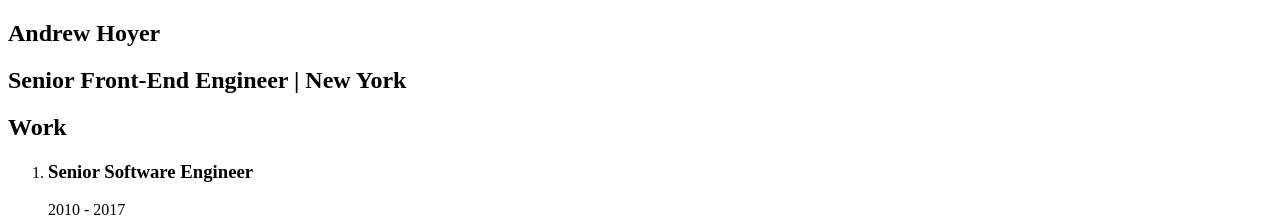
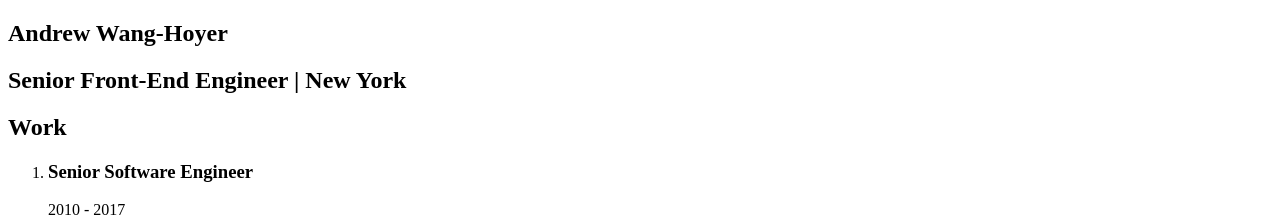
Before and after one commit to ndrwhr/andrewhoyer, a Jekyll site: the page built from resume.html, in a window 1280 px wide. Shown: the top 217 px of the page. Built offline with Jekyll 4.4.1, drawn with Linux system fonts in a browser that asks for light colours.

Commit message:
Resume and deploy fixes

```diff
--- a/resume.html
+++ b/resume.html
@@ -3,7 +3,7 @@
 permalink: /resume/
 
 resume:
-  name: Andrew Hoyer
+  name: Andrew Wang-Hoyer
   title: Senior Front-End Engineer | New York
   main:
   work:
@@ -75,11 +75,11 @@
 <!DOCTYPE html>
 <html>
 <head>
+  <meta http-equiv="Content-Type" content="text/html; charset=utf-8"/>
   <title>{{ page.title }}</title>
-  <link href="https://fonts.googleapis.com/css?family=Raleway:500,700,900" rel="stylesheet">
-  <link href="https://fonts.googleapis.com/css?family=Playfair+Display" rel="stylesheet">
-  <link href="https://fonts.googleapis.com/css?family=Merriweather" rel="stylesheet">
+  <link href="https://fonts.googleapis.com/css?family=Merriweather|Raleway:500,700,900" rel="stylesheet">
   <link rel="stylesheet" href="/public/resume.css" type="text/css" />
+  <link rel="icon" href="/public/images/me_tiny.png" type="image/png">
 </head>
 <body class="resume">
   <section class="resume__section-group resume__section-group--header">
```
Also changed, not shown: 1 other file.
